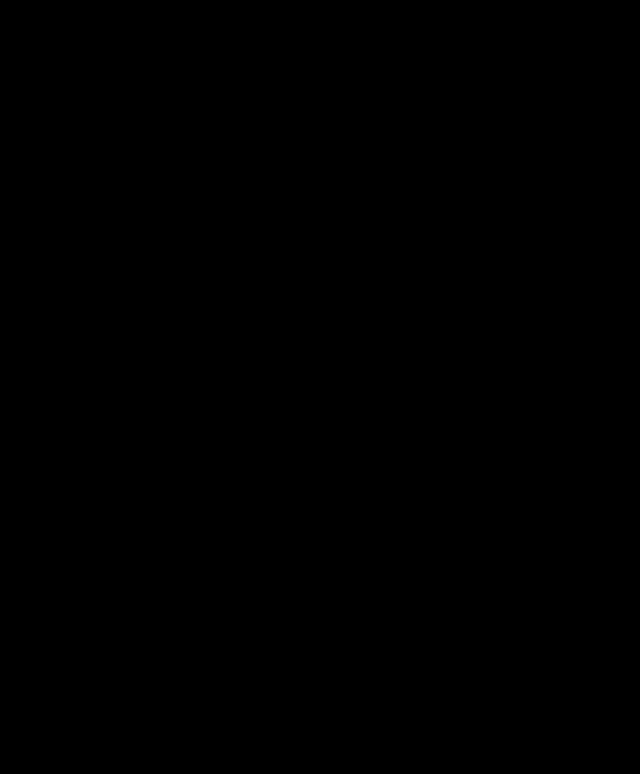
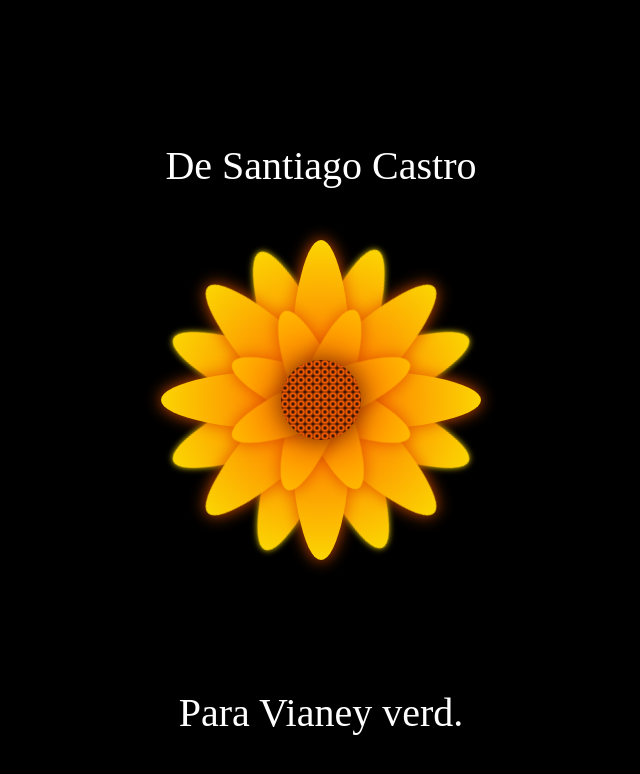
Before and after one commit to SantiagoCamca/Personal-Website, a plain HTML site: page Index.html in a window 1280 px wide. Shown: the whole page, without its empty margins (319-959 px from the left). Drawn offline with Linux system fonts and the light colour scheme.

Commit message:
Update style.css

```diff
--- a/style.css
+++ b/style.css
@@ -7,3 +7,146 @@ body {
   align-items: center; /* Centra verticalmente los elementos en el cuerpo */
   justify-content: center; /* Centra horizontalmente los elementos en el cuerpo */
 }
+.flower {
+  height: 200px;
+  width: 200px;
+  margin: 20px auto;
+
+  display: flex;
+  align-items: center;
+  justify-content: center;
+
+  position: relative;
+  background-color: #000; /* Fondo negro para toda la página */
+
+  /* Agrega una animación de pulsación */
+  animation: pulsate 2s infinite;
+}
+
+.text-above,
+.text-below {
+    position: absolute;
+    text-align: center;
+    color: #fff; /* Color del texto */
+    font-size: 25px; /* Tamaño del texto */
+}
+
+.text-above {
+    top: -60px; /* Ajusta la posición vertical del texto
+  arriba de la flor */
+
+}
+
+.text-below {
+    bottom: -110px; /* Ajusta la posición vertical del texto debajo de la flor */
+}
+.text-belo{
+  font-size:12px;
+}
+
+@keyframes pulsate {
+  0% {
+      transform: scale(1.5);
+  }
+  50% {
+      transform: scale(1.6);
+  }
+  100% {
+      transform: scale(1.5);
+  }
+}
+  .mid {
+    width: 50px;
+    height: 50px;
+    border-radius: 50%;
+
+    background: radial-gradient(circle, #000, #ff5e00, #000);
+
+    z-index: 4;
+
+    background-size: 5px 5px;
+
+    filter: drop-shadow(0 0 8px #682600);
+  }
+
+  .Petal1 {
+    position: absolute;
+    left: 40px;
+    z-index: 3;
+
+    width: 120px;
+    height: 30px;
+    border-radius: 50%;
+
+    background: radial-gradient(circle, #ff5e00, #ffbb00);
+
+    filter: drop-shadow(0 0 5px #e05200);
+  }
+
+  .Petal1.p1 {
+    transform: rotate(22.5deg);
+  }
+  .Petal1.p2 {
+    transform: rotate(67.5deg);
+  }
+  .Petal1.p3 {
+    transform: rotate(110.5deg);
+  }
+  .Petal1.p4 {
+    transform: rotate(157.5deg);
+  }
+
+  .Petal2 {
+    position: absolute;
+    left: 0;
+    z-index: 2;
+
+    width: 200px;
+    height: 40px;
+    border-radius: 50%;
+
+    background: radial-gradient(circle, #ff5e00, #fbd702);
+
+    filter: drop-shadow(0 0 5px #e05200);
+  }
+
+  .Petal2.p1 {
+  }
+
+  .Petal2.p2 {
+    transform: rotate(90deg);
+  }
+  .Petal2.p3 {
+    transform: rotate(45deg);
+  }
+
+  .Petal2.p4 {
+    transform: rotate(135deg);
+  }
+
+  .Petal3 {
+    position: absolute;
+    left: 0px;
+    z-index: 1;
+
+    width: 200px;
+    height: 40px;
+    border-radius: 50%;
+
+    background: radial-gradient(circle, #ff5e00, #fbd702);
+
+    filter: drop-shadow(0 0 2px #fbd702);
+  }
+
+  .Petal3.p1 {
+    transform: rotate(22.5deg);
+  }
+  .Petal3.p2 {
+    transform: rotate(67.5deg);
+  }
+  .Petal3.p3 {
+    transform: rotate(110.5deg);
+  }
+  .Petal3.p4 {
+    transform: rotate(157.5deg);
+  }
```
